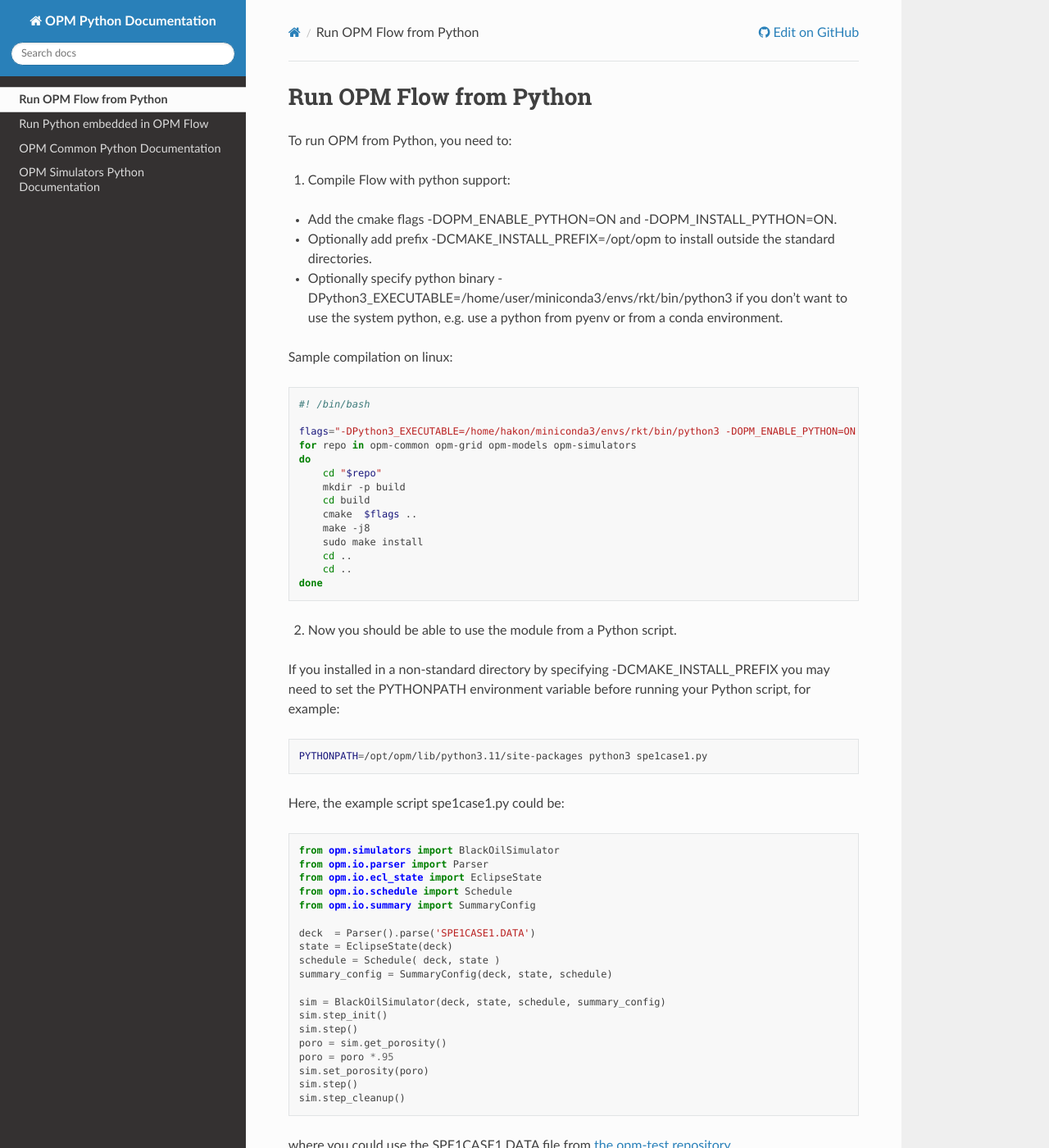
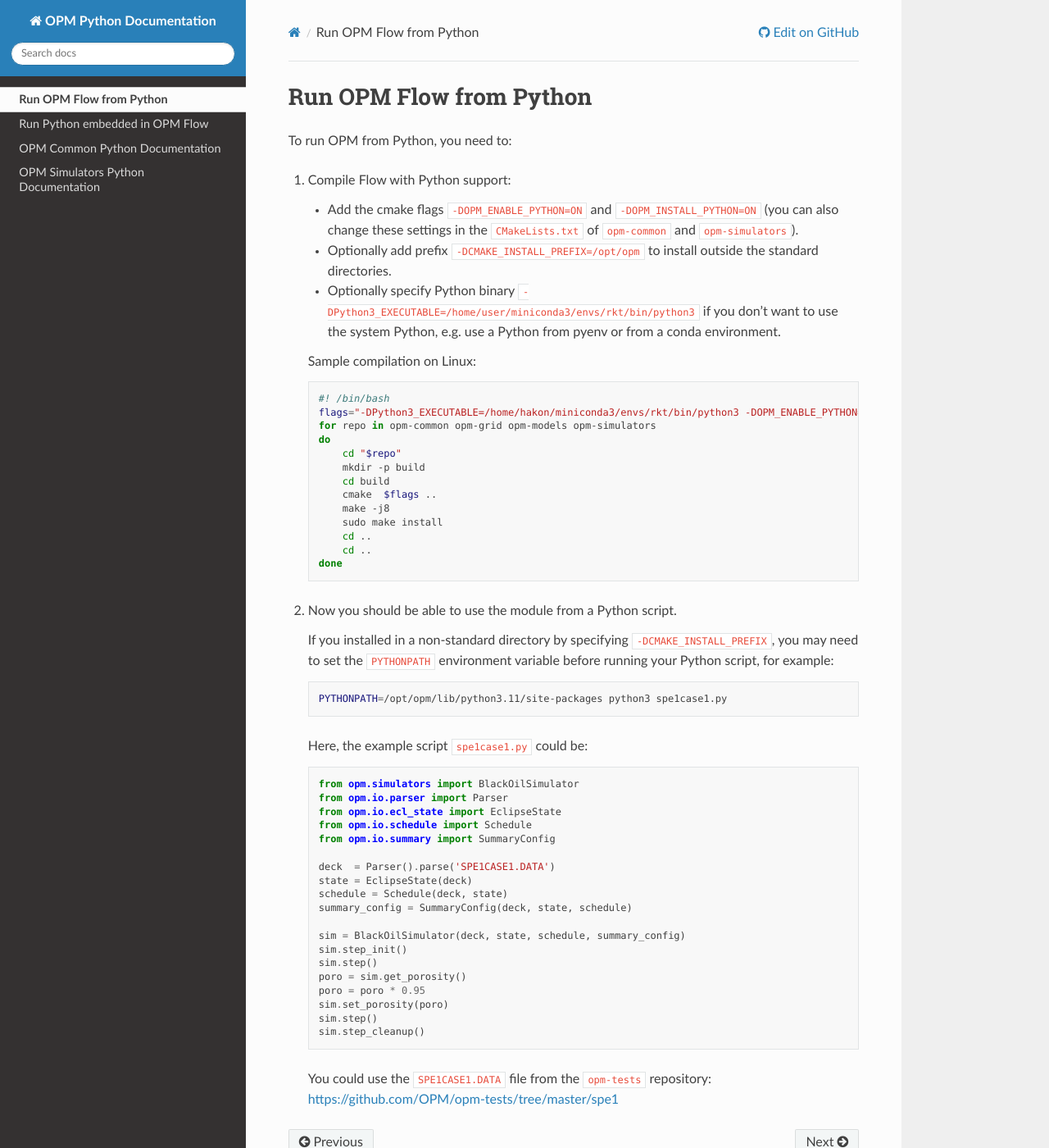
Before and after one commit to lisajulia/opm-python-documentation, a Sphinx documentation site: the page built from python/sphinx_docs/docs/flow-in-python.rst, in a window 1280 px wide and 1400 px high. Shown: the whole window at 82% size. Built offline with Sphinx 7.4.7 and the Read the Docs theme 3.1.0, drawn with Linux system fonts in a browser that asks for light colours; the version number could not be read and is left out; some of the changed text lies outside the part shown.

Commit message:
Fix indentation

```diff
--- a/python/sphinx_docs/docs/flow-in-python.rst
+++ b/python/sphinx_docs/docs/flow-in-python.rst
@@ -3,61 +3,61 @@
 
 To run OPM from Python, you need to:
 
-1. Compile Flow with python support:
+1. Compile Flow with Python support:
 
-- Add the cmake flags -DOPM_ENABLE_PYTHON=ON and -DOPM_INSTALL_PYTHON=ON.
-- Optionally add prefix -DCMAKE_INSTALL_PREFIX=/opt/opm to install outside the standard directories.
-- Optionally specify python binary -DPython3_EXECUTABLE=/home/user/miniconda3/envs/rkt/bin/python3 if you don't want to use the system python, e.g. use a python from pyenv or from a conda environment.
+   - Add the cmake flags ``-DOPM_ENABLE_PYTHON=ON`` and ``-DOPM_INSTALL_PYTHON=ON`` (you can also change these settings in the ``CMakeLists.txt`` of ``opm-common`` and ``opm-simulators``).
+   - Optionally add prefix ``-DCMAKE_INSTALL_PREFIX=/opt/opm`` to install outside the standard directories.
+   - Optionally specify Python binary ``-DPython3_EXECUTABLE=/home/user/miniconda3/envs/rkt/bin/python3`` if you don't want to use the system Python, e.g. use a Python from pyenv or from a conda environment.
 
-Sample compilation on linux:
+   Sample compilation on Linux:
 
-.. code-block:: bash
+   .. code-block:: bash
 
-		#! /bin/bash
-
-		flags="-DPython3_EXECUTABLE=/home/hakon/miniconda3/envs/rkt/bin/python3 -DOPM_ENABLE_PYTHON=ON -DOPM_INSTALL_PYTHON=ON -DCMAKE_INSTALL_PREFIX=/opt/opm"
-		for repo in opm-common opm-grid opm-models opm-simulators
-		do
-		    cd "$repo"
-		    mkdir -p build
-		    cd build
-		    cmake  $flags ..
-		    make -j8
-		    sudo make install
-		    cd ..
-		    cd ..
-		done
+      #! /bin/bash
+      flags="-DPython3_EXECUTABLE=/home/hakon/miniconda3/envs/rkt/bin/python3 -DOPM_ENABLE_PYTHON=ON -DOPM_INSTALL_PYTHON=ON -DCMAKE_INSTALL_PREFIX=/opt/opm"
+      for repo in opm-common opm-grid opm-models opm-simulators
+      do
+          cd "$repo"
+          mkdir -p build
+          cd build
+          cmake  $flags ..
+          make -j8
+          sudo make install
+          cd ..
+          cd ..
+      done
 
 2. Now you should be able to use the module from a Python script.
 
-If you installed in a non-standard directory by specifying -DCMAKE_INSTALL_PREFIX you may need to set the PYTHONPATH environment variable before running your Python script, for example:
+   If you installed in a non-standard directory by specifying ``-DCMAKE_INSTALL_PREFIX``, you may need to set the ``PYTHONPATH`` environment variable before running your Python script, for example:
 
-.. code-block:: bash
+   .. code-block:: bash
 
-		PYTHONPATH=/opt/opm/lib/python3.11/site-packages python3 spe1case1.py
+      PYTHONPATH=/opt/opm/lib/python3.11/site-packages python3 spe1case1.py
 
-Here, the example script spe1case1.py could be:
+   Here, the example script ``spe1case1.py`` could be:
 
-.. code-block:: python
+   .. code-block:: python
 
-		from opm.simulators import BlackOilSimulator
-		from opm.io.parser import Parser
-		from opm.io.ecl_state import EclipseState
-		from opm.io.schedule import Schedule
-		from opm.io.summary import SummaryConfig
+      from opm.simulators import BlackOilSimulator
+      from opm.io.parser import Parser
+      from opm.io.ecl_state import EclipseState
+      from opm.io.schedule import Schedule
+      from opm.io.summary import SummaryConfig
 
-		deck  = Parser().parse('SPE1CASE1.DATA')
-		state = EclipseState(deck)
-		schedule = Schedule( deck, state )
-		summary_config = SummaryConfig(deck, state, schedule)
+      deck  = Parser().parse('SPE1CASE1.DATA')
+      state = EclipseState(deck)
+      schedule = Schedule(deck, state)
+      summary_config = SummaryConfig(deck, state, schedule)
 
-		sim = BlackOilSimulator(deck, state, schedule, summary_config)
-		sim.step_init()
-		sim.step()
-		poro = sim.get_porosity()
-		poro = poro *.95
-		sim.set_porosity(poro)
-		sim.step()
-		sim.step_cleanup()
+      sim = BlackOilSimulator(deck, state, schedule, summary_config)
+      sim.step_init()
+      sim.step()
+      poro = sim.get_porosity()
+      poro = poro * 0.95
+      sim.set_porosity(poro)
+      sim.step()
+      sim.step_cleanup()
 
-where you could use the SPE1CASE1.DATA file from `the opm-test repository <https://github.com/OPM/opm-tests/tree/master/spe1>`_.
+   You could use the ``SPE1CASE1.DATA`` file from the ``opm-tests`` repository:
+   https://github.com/OPM/opm-tests/tree/master/spe1
```
Also changed, not shown: python/sphinx_docs/docs/embedded-python.rst (+24 -23 lines).
